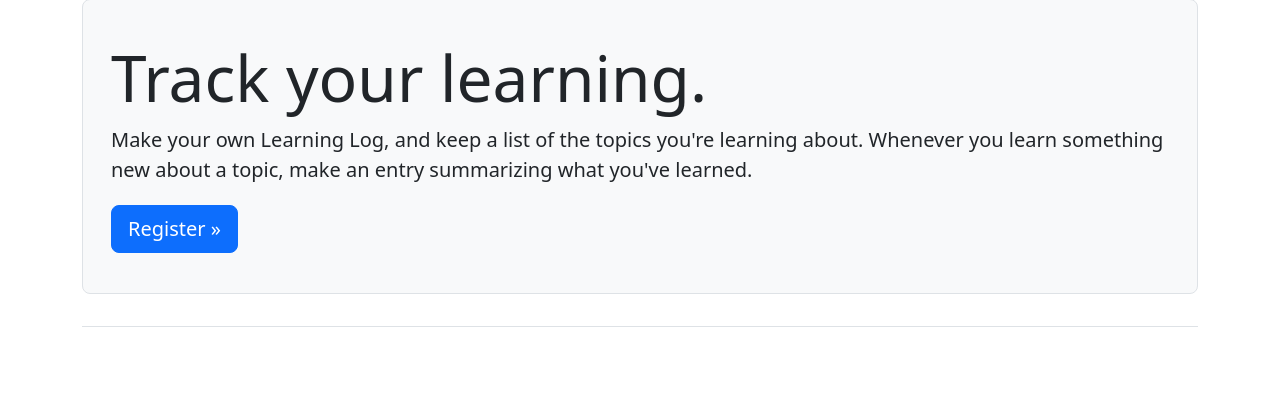
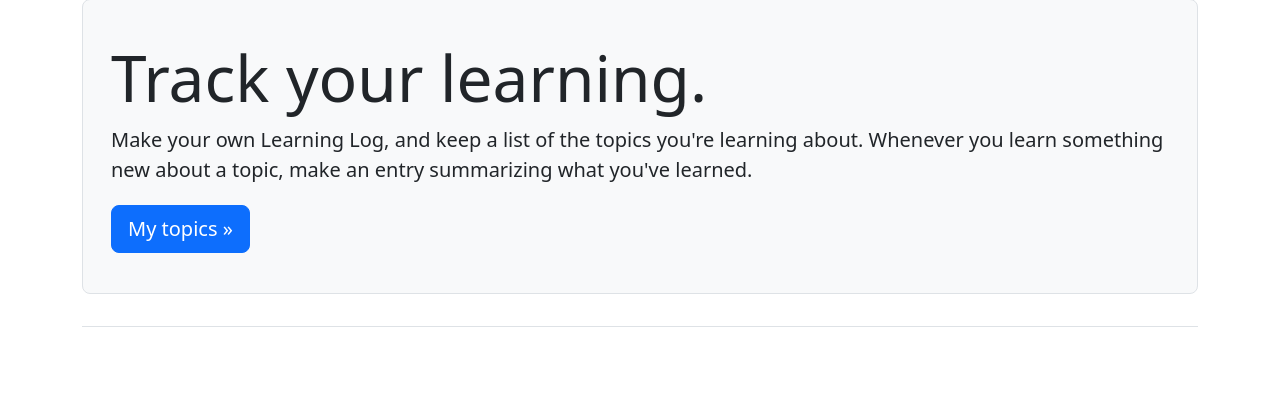
Before and after one commit to Truegentlemanx/learning_log, a Django app: page / in a window 1280 px wide. Shown: the part 83-478 px from the top of the page. Run offline with Django 5.2, Linux system fonts and the light colour scheme; the visitor is signed in with stand-in values (Sample User, id 1); some libraries are stand-ins or nearby versions.

Commit message:
Changed code on the index site

```diff
--- a/learning_logs/templates/learning_logs/index.html
+++ b/learning_logs/templates/learning_logs/index.html
@@ -8,8 +8,13 @@
       <p class="lead">Make your own Learning Log, and keep a list of the topics
         you're learning about. Whenever you learn something new about a topic,
         make an entry summarizing what you've learned.</p>
-        <a class="btn btn-primary btn-lg mt-1"
-          href="{% url 'accounts:register' %}">Register &raquo;</a>
+        {% if user.is_authenticated %}
+          <a class="btn btn-primary btn-lg mt-1"
+            href="{% url 'learning_logs:topics' %}">My topics &raquo;</a>
+        {% else %}
+          <a class="btn btn-primary btn-lg mt-1"
+            href="{% url 'accounts:register' %}">Register &raquo;</a>
+        {% endif %}
     </div>
   </div>
 {% endblock page_header %}
```
